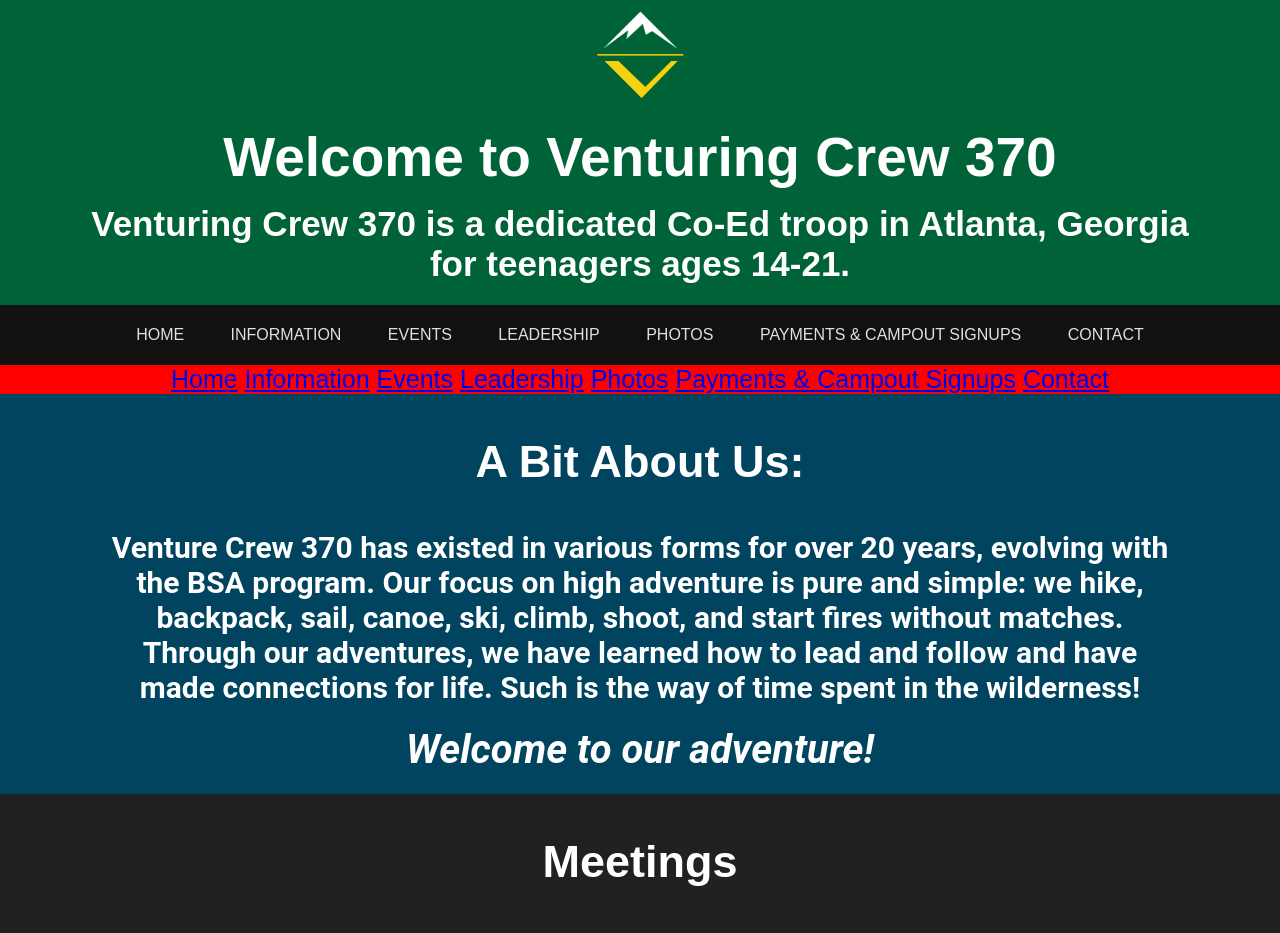
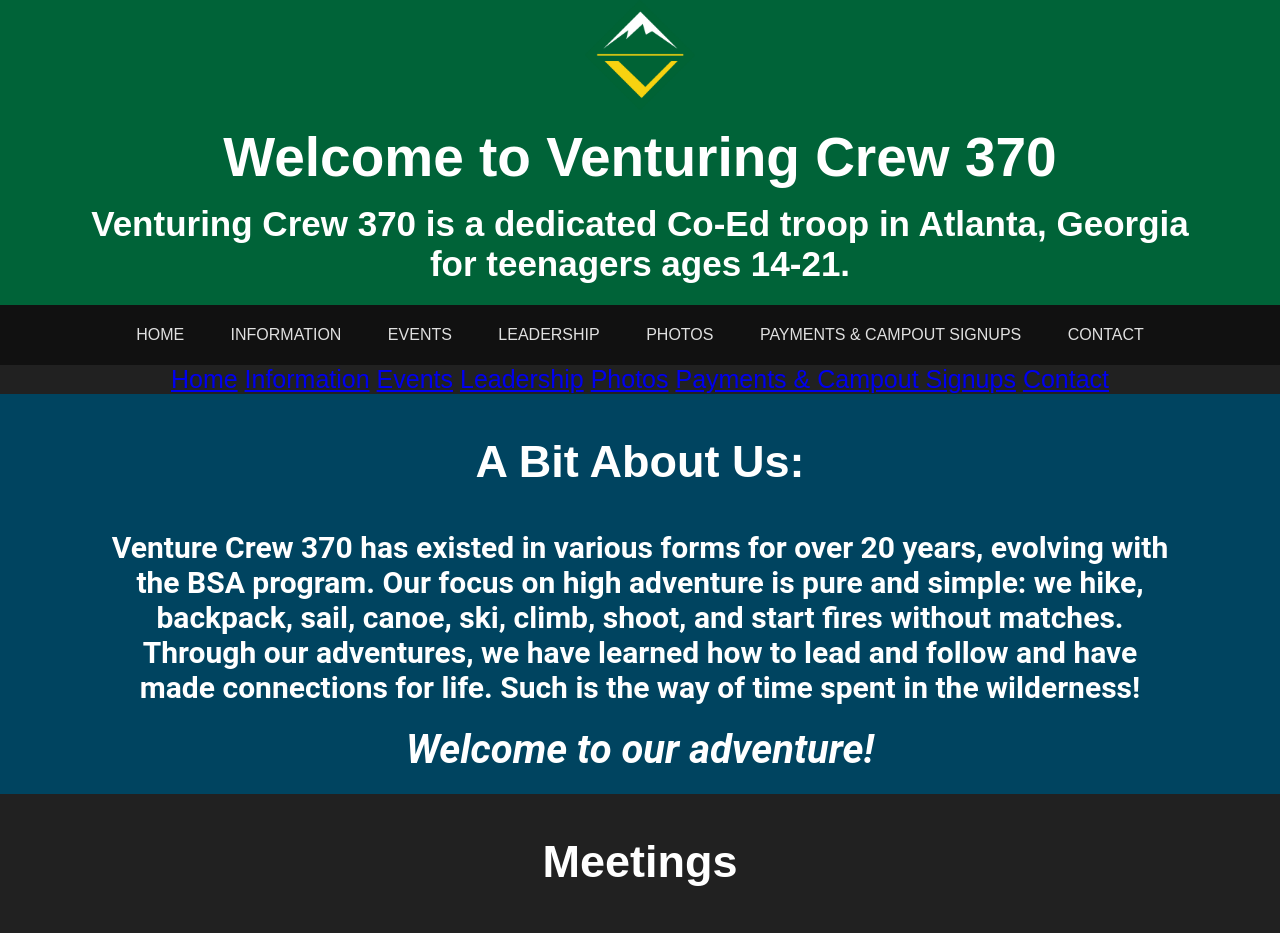
Before and after one commit to crew-370/Crew370, a Jekyll site: the page built from index.html, in a window 1280 px wide. Shown: the top 933 px of the page. Built offline with Jekyll 4.4.1, drawn with Linux system fonts in a browser that asks for light colours.

Commit message:
changed background and thing

```diff
--- a/styles/new-navbar.css
+++ b/styles/new-navbar.css
@@ -3,8 +3,8 @@
 }
 
 .n-navbar {
-  color: red;
-  background-color: red;
+  color: white;
+  background-color: #212121;
   text-align: center;
   font-size: 25px;
   font-family: "IBM Plex Sans", sans-serif;
```
